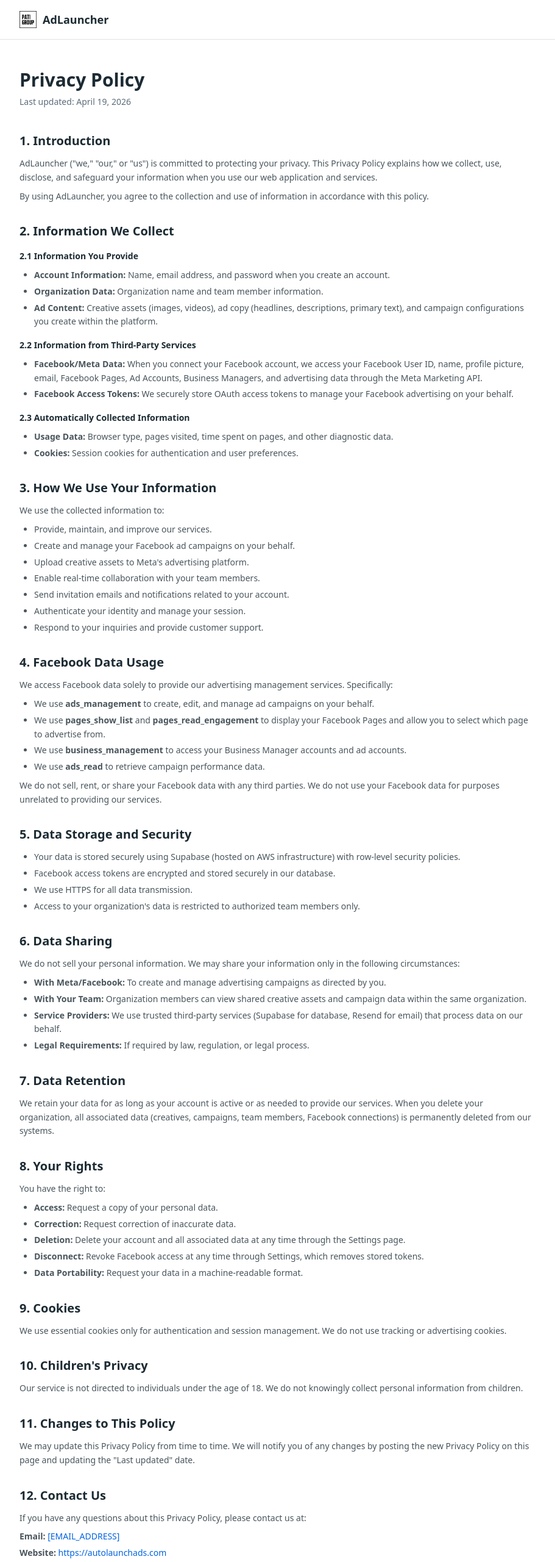
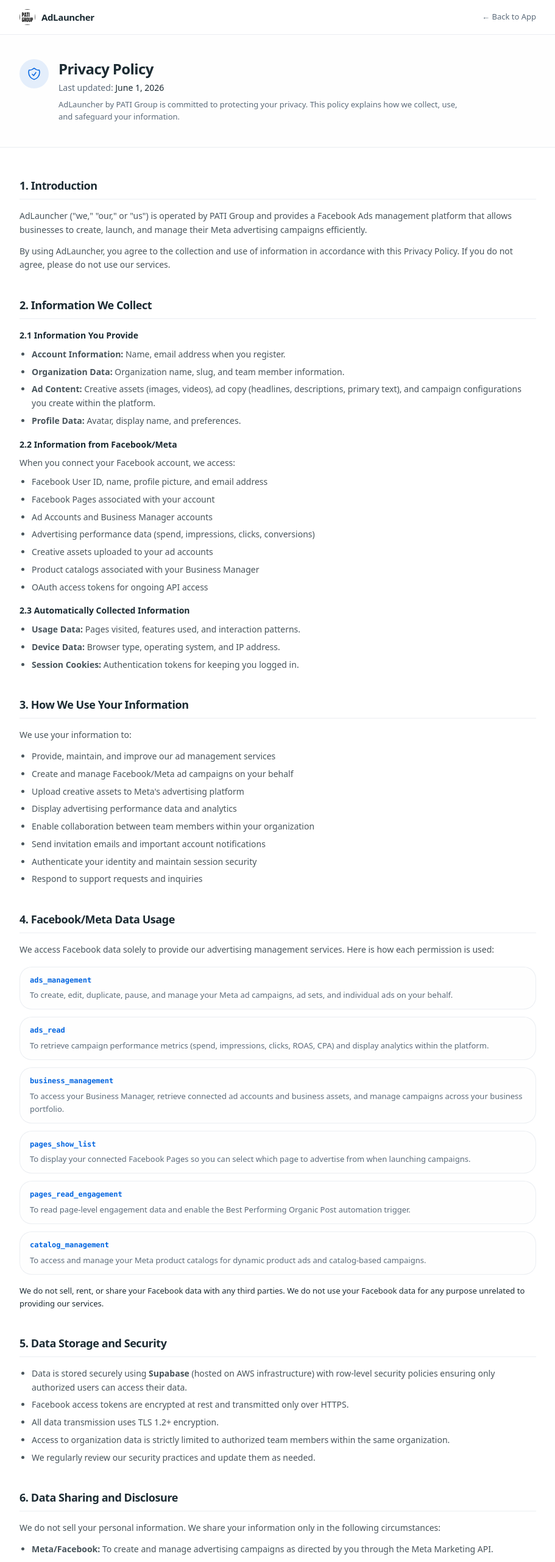
Before and after one commit to dev-pati/New-Ads-Launcher, a Next.js app: page /privacy-policy in a window 1280 px wide. Shown: the top 2561 px of the page at 61% size, without its empty margins (184-1095 px from the left). Built offline with nearby package versions, Linux system fonts and the light colour scheme.

Commit message:
feat: redesign Privacy Policy page — PATI Group branding, all 6 permissions documented, Meta App Review ready

```diff
--- a/app/privacy-policy/page.tsx
+++ b/app/privacy-policy/page.tsx
@@ -2,187 +2,274 @@
 import Link from "next/link"
 
 export const metadata = {
-  title: "Privacy Policy - Auto Launch Ads",
+  title: "Privacy Policy - AdLauncher",
+  description: "Privacy Policy for AdLauncher - Facebook Ads Management Platform",
 }
 
 export default function PrivacyPolicyPage() {
-  const lastUpdated = "April 19, 2026"
-  const appName = "AdLauncher"
-  const contactEmail = "[EMAIL_ADDRESS]"
-  const websiteUrl = "https://autolaunchads.com"
+  const lastUpdated = "June 1, 2026"
+  const appName    = "AdLauncher"
+  const company    = "PATI Group"
+  const contactEmail = "ai052026@patigroup.com"
+  const websiteUrl   = "https://ads.patigroup.com"
 
   return (
-    <div className="min-h-svh bg-background">
-      <header className="border-b">
-        <div className="mx-auto flex h-16 max-w-4xl items-center px-6">
+    <div className="min-h-svh bg-background text-foreground">
+      {/* Header */}
+      <header className="sticky top-0 z-10 border-b border-border/60 bg-background/80 backdrop-blur-md">
+        <div className="mx-auto flex h-14 max-w-4xl items-center justify-between px-6">
           <Link href="/" className="flex items-center gap-2.5">
-            <Image src="/applogo.webp" alt="Auto Launch Ads" width={28} height={28} />
-            <span className="font-heading text-lg font-bold">{appName}</span>
+            <Image src="/applogo.webp" alt={appName} width={26} height={26} className="rounded-md" />
+            <span className="text-[15px] font-bold tracking-tight">{appName}</span>
+          </Link>
+          <Link
+            href="/"
+            className="text-[13px] text-muted-foreground hover:text-foreground transition-colors"
+          >
+            ← Back to App
           </Link>
         </div>
       </header>
 
+      {/* Hero */}
+      <div className="border-b border-border/60 bg-muted/20">
+        <div className="mx-auto max-w-4xl px-6 py-10">
+          <div className="flex items-start gap-4">
+            <div className="size-12 rounded-xl bg-primary/10 flex items-center justify-center shrink-0">
+              <svg className="size-6 text-primary" fill="none" viewBox="0 0 24 24" stroke="currentColor" strokeWidth={1.5}>
+                <path strokeLinecap="round" strokeLinejoin="round" d="M9 12.75L11.25 15 15 9.75m-3-7.036A11.959 11.959 0 013.598 6 11.99 11.99 0 003 9.749c0 5.592 3.824 10.29 9 11.623 5.176-1.332 9-6.03 9-11.622 0-1.31-.21-2.571-.598-3.751h-.152c-3.196 0-6.1-1.248-8.25-3.285z" />
+              </svg>
+            </div>
+            <div>
+              <h1 className="text-2xl font-bold tracking-tight">Privacy Policy</h1>
+              <p className="mt-1 text-[14px] text-muted-foreground">
+                Last updated: <span className="font-medium text-foreground">{lastUpdated}</span>
+              </p>
+              <p className="mt-2 text-[13px] text-muted-foreground max-w-2xl">
+                {appName} by {company} is committed to protecting your privacy. This policy explains how we collect, use, and safeguard your information.
+              </p>
+            </div>
+          </div>
+        </div>
+      </div>
+
+      {/* Content */}
       <main className="mx-auto max-w-4xl px-6 py-12">
-        <h1 className="font-heading text-3xl font-bold">Privacy Policy</h1>
-        <p className="mt-2 text-sm text-muted-foreground">Last updated: {lastUpdated}</p>
+        <div className="space-y-10">
 
-        <div className="mt-10 space-y-8 text-sm leading-relaxed text-foreground/80">
-          <section>
-            <h2 className="font-heading text-xl font-semibold text-foreground">1. Introduction</h2>
+          {/* 1. Introduction */}
+          <Section title="1. Introduction">
+            <p>
+              {appName} (&quot;we,&quot; &quot;our,&quot; or &quot;us&quot;) is operated by {company} and provides a Facebook Ads management platform that allows businesses to create, launch, and manage their Meta advertising campaigns efficiently.
+            </p>
             <p className="mt-3">
-              {appName} (&quot;we,&quot; &quot;our,&quot; or &quot;us&quot;) is committed to protecting your privacy. This Privacy Policy explains how we collect, use, disclose, and safeguard your information when you use our web application and services.
+              By using {appName}, you agree to the collection and use of information in accordance with this Privacy Policy. If you do not agree, please do not use our services.
             </p>
-            <p className="mt-2">
-              By using {appName}, you agree to the collection and use of information in accordance with this policy.
+          </Section>
+
+          {/* 2. Information We Collect */}
+          <Section title="2. Information We Collect">
+            <SubSection title="2.1 Information You Provide">
+              <ul className="list-disc space-y-1.5 pl-5">
+                <li><strong>Account Information:</strong> Name, email address when you register.</li>
+                <li><strong>Organization Data:</strong> Organization name, slug, and team member information.</li>
+                <li><strong>Ad Content:</strong> Creative assets (images, videos), ad copy (headlines, descriptions, primary text), and campaign configurations you create within the platform.</li>
+                <li><strong>Profile Data:</strong> Avatar, display name, and preferences.</li>
+              </ul>
+            </SubSection>
+            <SubSection title="2.2 Information from Facebook/Meta">
+              <p className="mb-2">When you connect your Facebook account, we access:</p>
+              <ul className="list-disc space-y-1.5 pl-5">
+                <li>Facebook User ID, name, profile picture, and email address</li>
+                <li>Facebook Pages associated with your account</li>
+                <li>Ad Accounts and Business Manager accounts</li>
+                <li>Advertising performance data (spend, impressions, clicks, conversions)</li>
+                <li>Creative assets uploaded to your ad accounts</li>
+                <li>Product catalogs associated with your Business Manager</li>
+                <li>OAuth access tokens for ongoing API access</li>
+              </ul>
+            </SubSection>
+            <SubSection title="2.3 Automatically Collected Information">
+              <ul className="list-disc space-y-1.5 pl-5">
+                <li><strong>Usage Data:</strong> Pages visited, features used, and interaction patterns.</li>
+                <li><strong>Device Data:</strong> Browser type, operating system, and IP address.</li>
+                <li><strong>Session Cookies:</strong> Authentication tokens for keeping you logged in.</li>
+              </ul>
+            </SubSection>
+          </Section>
+
+          {/* 3. How We Use Your Information */}
+          <Section title="3. How We Use Your Information">
+            <p>We use your information to:</p>
+            <ul className="mt-3 list-disc space-y-1.5 pl-5">
+              <li>Provide, maintain, and improve our ad management services</li>
+              <li>Create and manage Facebook/Meta ad campaigns on your behalf</li>
+              <li>Upload creative assets to Meta&apos;s advertising platform</li>
+              <li>Display advertising performance data and analytics</li>
+              <li>Enable collaboration between team members within your organization</li>
+              <li>Send invitation emails and important account notifications</li>
+              <li>Authenticate your identity and maintain session security</li>
+              <li>Respond to support requests and inquiries</li>
+            </ul>
+          </Section>
+
+          {/* 4. Facebook Data Usage */}
+          <Section title="4. Facebook/Meta Data Usage">
+            <p>We access Facebook data solely to provide our advertising management services. Here is how each permission is used:</p>
+            <div className="mt-4 space-y-3">
+              {[
+                { perm: "ads_management", desc: "To create, edit, duplicate, pause, and manage your Meta ad campaigns, ad sets, and individual ads on your behalf." },
+                { perm: "ads_read", desc: "To retrieve campaign performance metrics (spend, impressions, clicks, ROAS, CPA) and display analytics within the platform." },
+                { perm: "business_management", desc: "To access your Business Manager, retrieve connected ad accounts and business assets, and manage campaigns across your business portfolio." },
+                { perm: "pages_show_list", desc: "To display your connected Facebook Pages so you can select which page to advertise from when launching campaigns." },
+                { perm: "pages_read_engagement", desc: "To read page-level engagement data and enable the Best Performing Organic Post automation trigger." },
+                { perm: "catalog_management", desc: "To access and manage your Meta product catalogs for dynamic product ads and catalog-based campaigns." },
+              ].map(({ perm, desc }) => (
+                <div key={perm} className="rounded-lg border border-border/60 bg-muted/20 px-4 py-3">
+                  <p className="text-[12px] font-mono font-semibold text-primary">{perm}</p>
+                  <p className="mt-1 text-[13px] text-muted-foreground">{desc}</p>
+                </div>
+              ))}
+            </div>
+            <p className="mt-4 text-[13px] font-medium text-foreground">
+              We do not sell, rent, or share your Facebook data with any third parties. We do not use your Facebook data for any purpose unrelated to providing our services.
             </p>
-          </section>
+          </Section>
 
-          <section>
-            <h2 className="font-heading text-xl font-semibold text-foreground">2. Information We Collect</h2>
+          {/* 5. Data Storage and Security */}
+          <Section title="5. Data Storage and Security">
+            <ul className="list-disc space-y-1.5 pl-5">
+              <li>Data is stored securely using <strong>Supabase</strong> (hosted on AWS infrastructure) with row-level security policies ensuring only authorized users can access their data.</li>
+              <li>Facebook access tokens are encrypted at rest and transmitted only over HTTPS.</li>
+              <li>All data transmission uses TLS 1.2+ encryption.</li>
+              <li>Access to organization data is strictly limited to authorized team members within the same organization.</li>
+              <li>We regularly review our security practices and update them as needed.</li>
+            </ul>
+          </Section>
 
-            <h3 className="mt-4 font-semibold text-foreground">2.1 Information You Provide</h3>
-            <ul className="mt-2 list-disc space-y-1 pl-6">
-              <li><strong>Account Information:</strong> Name, email address, and password when you create an account.</li>
-              <li><strong>Organization Data:</strong> Organization name and team member information.</li>
-              <li><strong>Ad Content:</strong> Creative assets (images, videos), ad copy (headlines, descriptions, primary text), and campaign configurations you create within the platform.</li>
+          {/* 6. Data Sharing */}
+          <Section title="6. Data Sharing and Disclosure">
+            <p>We do not sell your personal information. We share your information only in the following circumstances:</p>
+            <ul className="mt-3 list-disc space-y-1.5 pl-5">
+              <li><strong>Meta/Facebook:</strong> To create and manage advertising campaigns as directed by you through the Meta Marketing API.</li>
+              <li><strong>Your Team Members:</strong> Organization members can view shared creative assets and campaign data within the same organization workspace.</li>
+              <li><strong>Service Providers:</strong> Trusted third-party services including Supabase (database hosting) and Resend (transactional email) that process data strictly on our behalf and under confidentiality agreements.</li>
+              <li><strong>Legal Requirements:</strong> If required by applicable law, regulation, court order, or to protect the rights and safety of our users.</li>
             </ul>
+          </Section>
 
-            <h3 className="mt-4 font-semibold text-foreground">2.2 Information from Third-Party Services</h3>
-            <ul className="mt-2 list-disc space-y-1 pl-6">
-              <li><strong>Facebook/Meta Data:</strong> When you connect your Facebook account, we access your Facebook User ID, name, profile picture, email, Facebook Pages, Ad Accounts, Business Managers, and advertising data through the Meta Marketing API.</li>
-              <li><strong>Facebook Access Tokens:</strong> We securely store OAuth access tokens to manage your Facebook advertising on your behalf.</li>
+          {/* 7. Data Retention */}
+          <Section title="7. Data Retention">
+            <p>
+              We retain your data for as long as your account is active or as needed to provide our services. Specifically:
+            </p>
+            <ul className="mt-3 list-disc space-y-1.5 pl-5">
+              <li>Account data is retained until you delete your account.</li>
+              <li>Creative assets and campaign data are retained until you delete your organization.</li>
+              <li>Facebook access tokens are deleted immediately upon disconnecting your Facebook account or deleting your organization.</li>
+              <li>Execution logs are retained for 90 days for debugging purposes.</li>
             </ul>
+          </Section>
 
-            <h3 className="mt-4 font-semibold text-foreground">2.3 Automatically Collected Information</h3>
-            <ul className="mt-2 list-disc space-y-1 pl-6">
-              <li><strong>Usage Data:</strong> Browser type, pages visited, time spent on pages, and other diagnostic data.</li>
-              <li><strong>Cookies:</strong> Session cookies for authentication and user preferences.</li>
+          {/* 8. Your Rights */}
+          <Section title="8. Your Rights">
+            <p>You have the following rights regarding your personal data:</p>
+            <ul className="mt-3 list-disc space-y-1.5 pl-5">
+              <li><strong>Access:</strong> Request a copy of the personal data we hold about you.</li>
+              <li><strong>Correction:</strong> Request correction of inaccurate or incomplete data.</li>
+              <li><strong>Deletion:</strong> Delete your account and all associated data through the Settings page. Deletion is permanent and irreversible.</li>
+              <li><strong>Disconnect Facebook:</strong> Revoke our access to your Facebook account at any time through Settings → Connect, which immediately removes all stored tokens.</li>
+              <li><strong>Data Portability:</strong> Request your data in a structured, machine-readable format.</li>
+              <li><strong>Opt-out:</strong> Opt out of non-essential communications at any time.</li>
             </ul>
-          </section>
+            <p className="mt-3">
+              To exercise any of these rights, contact us at{" "}
+              <a href={`mailto:${contactEmail}`} className="text-primary hover:underline">{contactEmail}</a>.
+            </p>
+          </Section>
 
-          <section>
-            <h2 className="font-heading text-xl font-semibold text-foreground">3. How We Use Your Information</h2>
-            <p className="mt-3">We use the collected information to:</p>
-            <ul className="mt-2 list-disc space-y-1 pl-6">
-              <li>Provide, maintain, and improve our services.</li>
-              <li>Create and manage your Facebook ad campaigns on your behalf.</li>
-              <li>Upload creative assets to Meta&apos;s advertising platform.</li>
-              <li>Enable real-time collaboration with your team members.</li>
-              <li>Send invitation emails and notifications related to your account.</li>
-              <li>Authenticate your identity and manage your session.</li>
-              <li>Respond to your inquiries and provide customer support.</li>
+          {/* 9. Cookies */}
+          <Section title="9. Cookies">
+            <p>
+              We use only essential cookies required for authentication and session management. We do not use tracking, advertising, or analytics cookies. Specifically:
+            </p>
+            <ul className="mt-3 list-disc space-y-1.5 pl-5">
+              <li><strong>Session cookies:</strong> To keep you logged in during your session.</li>
+              <li><strong>CSRF tokens:</strong> To protect against cross-site request forgery attacks.</li>
             </ul>
-          </section>
+          </Section>
 
-          <section>
-            <h2 className="font-heading text-xl font-semibold text-foreground">4. Facebook Data Usage</h2>
-            <p className="mt-3">
-              We access Facebook data solely to provide our advertising management services. Specifically:
+          {/* 10. Children's Privacy */}
+          <Section title="10. Children's Privacy">
+            <p>
+              {appName} is intended for use by businesses and individuals aged 18 and older. We do not knowingly collect personal information from individuals under 18. If you believe a minor has provided us with personal information, please contact us immediately.
             </p>
-            <ul className="mt-2 list-disc space-y-1 pl-6">
-              <li>We use <strong>ads_management</strong> to create, edit, and manage ad campaigns on your behalf.</li>
-              <li>We use <strong>pages_show_list</strong> and <strong>pages_read_engagement</strong> to display your Facebook Pages and allow you to select which page to advertise from.</li>
-              <li>We use <strong>business_management</strong> to access your Business Manager accounts and ad accounts.</li>
-              <li>We use <strong>ads_read</strong> to retrieve campaign performance data.</li>
-            </ul>
-            <p className="mt-2">
-              We do not sell, rent, or share your Facebook data with any third parties. We do not use your Facebook data for purposes unrelated to providing our services.
+          </Section>
+
+          {/* 11. Changes */}
+          <Section title="11. Changes to This Policy">
+            <p>
+              We may update this Privacy Policy periodically to reflect changes in our practices or legal requirements. When we make material changes, we will notify you via email or an in-app notification and update the &quot;Last updated&quot; date at the top of this page. Your continued use of {appName} after any changes constitutes acceptance of the updated policy.
             </p>
-          </section>
+          </Section>
 
-          <section>
-            <h2 className="font-heading text-xl font-semibold text-foreground">5. Data Storage and Security</h2>
-            <ul className="mt-3 list-disc space-y-1 pl-6">
-              <li>Your data is stored securely using Supabase (hosted on AWS infrastructure) with row-level security policies.</li>
-              <li>Facebook access tokens are encrypted and stored securely in our database.</li>
-              <li>We use HTTPS for all data transmission.</li>
-              <li>Access to your organization&apos;s data is restricted to authorized team members only.</li>
-            </ul>
-          </section>
+          {/* 12. Contact */}
+          <Section title="12. Contact Us">
+            <p>If you have any questions, concerns, or requests regarding this Privacy Policy, please contact us:</p>
+            <div className="mt-4 rounded-xl border border-border bg-muted/20 px-5 py-4 space-y-1.5">
+              <p className="text-[14px]"><span className="font-semibold">Company:</span> {company}</p>
+              <p className="text-[14px]"><span className="font-semibold">Product:</span> {appName}</p>
+              <p className="text-[14px]">
+                <span className="font-semibold">Email:</span>{" "}
+                <a href={`mailto:${contactEmail}`} className="text-primary hover:underline">{contactEmail}</a>
+              </p>
+              <p className="text-[14px]">
+                <span className="font-semibold">Website:</span>{" "}
+                <a href={websiteUrl} className="text-primary hover:underline" target="_blank" rel="noopener noreferrer">{websiteUrl}</a>
+              </p>
+            </div>
+          </Section>
 
-          <section>
-            <h2 className="font-heading text-xl font-semibold text-foreground">6. Data Sharing</h2>
-            <p className="mt-3">We do not sell your personal information. We may share your information only in the following circumstances:</p>
-            <ul className="mt-2 list-disc space-y-1 pl-6">
-              <li><strong>With Meta/Facebook:</strong> To create and manage advertising campaigns as directed by you.</li>
-              <li><strong>With Your Team:</strong> Organization members can view shared creative assets and campaign data within the same organization.</li>
-              <li><strong>Service Providers:</strong> We use trusted third-party services (Supabase for database, Resend for email) that process data on our behalf.</li>
-              <li><strong>Legal Requirements:</strong> If required by law, regulation, or legal process.</li>
-            </ul>
-          </section>
-
-          <section>
-            <h2 className="font-heading text-xl font-semibold text-foreground">7. Data Retention</h2>
-            <p className="mt-3">
-              We retain your data for as long as your account is active or as needed to provide our services. When you delete your organization, all associated data (creatives, campaigns, team members, Facebook connections) is permanently deleted from our systems.
-            </p>
-          </section>
-
-          <section>
-            <h2 className="font-heading text-xl font-semibold text-foreground">8. Your Rights</h2>
-            <p className="mt-3">You have the right to:</p>
-            <ul className="mt-2 list-disc space-y-1 pl-6">
-              <li><strong>Access:</strong> Request a copy of your personal data.</li>
-              <li><strong>Correction:</strong> Request correction of inaccurate data.</li>
-              <li><strong>Deletion:</strong> Delete your account and all associated data at any time through the Settings page.</li>
-              <li><strong>Disconnect:</strong> Revoke Facebook access at any time through Settings, which removes stored tokens.</li>
-              <li><strong>Data Portability:</strong> Request your data in a machine-readable format.</li>
-            </ul>
-          </section>
-
-          <section>
-            <h2 className="font-heading text-xl font-semibold text-foreground">9. Cookies</h2>
-            <p className="mt-3">
-              We use essential cookies only for authentication and session management. We do not use tracking or advertising cookies.
-            </p>
-          </section>
-
-          <section>
-            <h2 className="font-heading text-xl font-semibold text-foreground">10. Children&apos;s Privacy</h2>
-            <p className="mt-3">
-              Our service is not directed to individuals under the age of 18. We do not knowingly collect personal information from children.
-            </p>
-          </section>
-
-          <section>
-            <h2 className="font-heading text-xl font-semibold text-foreground">11. Changes to This Policy</h2>
-            <p className="mt-3">
-              We may update this Privacy Policy from time to time. We will notify you of any changes by posting the new Privacy Policy on this page and updating the &quot;Last updated&quot; date.
-            </p>
-          </section>
-
-          <section>
-            <h2 className="font-heading text-xl font-semibold text-foreground">12. Contact Us</h2>
-            <p className="mt-3">
-              If you have any questions about this Privacy Policy, please contact us at:
-            </p>
-            <p className="mt-2">
-              <strong>Email:</strong>{" "}
-              <a href={`mailto:${contactEmail}`} className="text-primary hover:underline">
-                {contactEmail}
-              </a>
-            </p>
-            <p className="mt-1">
-              <strong>Website:</strong>{" "}
-              <a href={websiteUrl} className="text-primary hover:underline">
-                {websiteUrl}
-              </a>
-            </p>
-          </section>
         </div>
       </main>
 
-      <footer className="border-t">
-        <div className="mx-auto flex max-w-4xl items-center justify-between px-6 py-6">
+      {/* Footer */}
+      <footer className="border-t border-border/60 mt-16">
+        <div className="mx-auto flex max-w-4xl flex-col items-center justify-between gap-3 px-6 py-6 sm:flex-row">
           <Link href="/" className="flex items-center gap-2">
-            <Image src="/applogo.webp" alt="Logo" width={20} height={20} />
-            <span className="font-heading text-sm font-semibold">{appName}</span>
+            <Image src="/applogo.webp" alt="Logo" width={18} height={18} className="rounded" />
+            <span className="text-[13px] font-semibold">{appName}</span>
           </Link>
-          <p className="text-xs text-muted-foreground">
-            &copy; {new Date().getFullYear()} {appName}. All rights reserved.
-          </p>
+          <div className="flex items-center gap-4 text-[12px] text-muted-foreground">
+            <Link href="/privacy-policy" className="hover:text-foreground transition-colors">Privacy Policy</Link>
+            <span>&copy; {new Date().getFullYear()} {company}. All rights reserved.</span>
+          </div>
         </div>
       </footer>
     </div>
   )
 }
+
+// ─── Section components ───────────────────────────────────────────────────────
+
+function Section({ title, children }: { title: string; children: React.ReactNode }) {
+  return (
+    <section className="scroll-mt-20">
+      <h2 className="text-lg font-bold tracking-tight border-b border-border/60 pb-2 mb-4">{title}</h2>
+      <div className="text-[14px] leading-relaxed text-foreground/80 space-y-2">
+        {children}
+      </div>
+    </section>
+  )
+}
+
+function SubSection({ title, children }: { title: string; children: React.ReactNode }) {
+  return (
+    <div className="mt-4">
+      <h3 className="text-[14px] font-semibold text-foreground mb-2">{title}</h3>
+      <div className="text-[14px] leading-relaxed text-foreground/80">
+        {children}
+      </div>
+    </div>
+  )
+}
```
